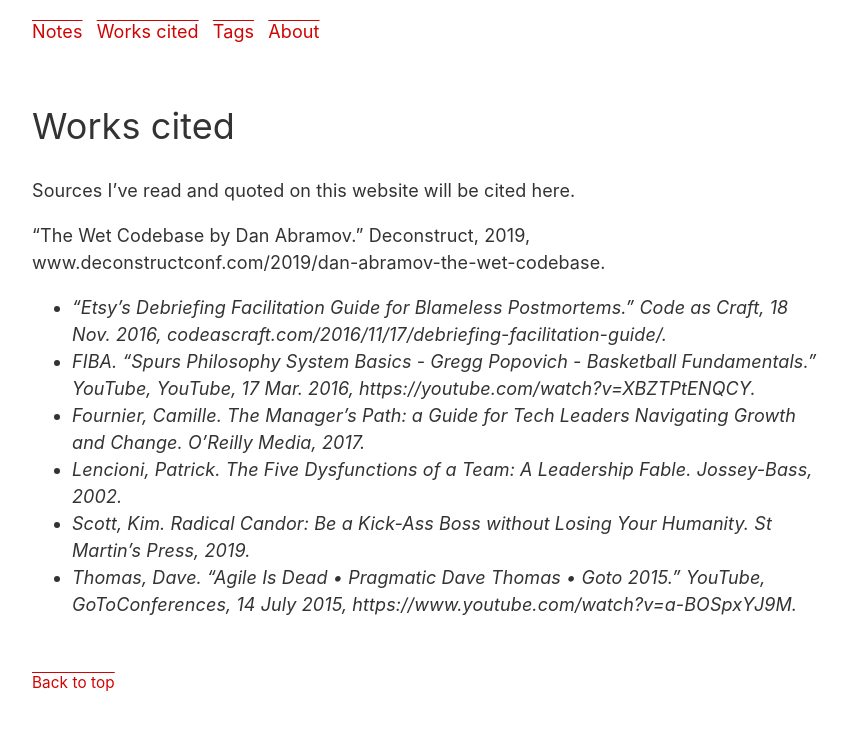
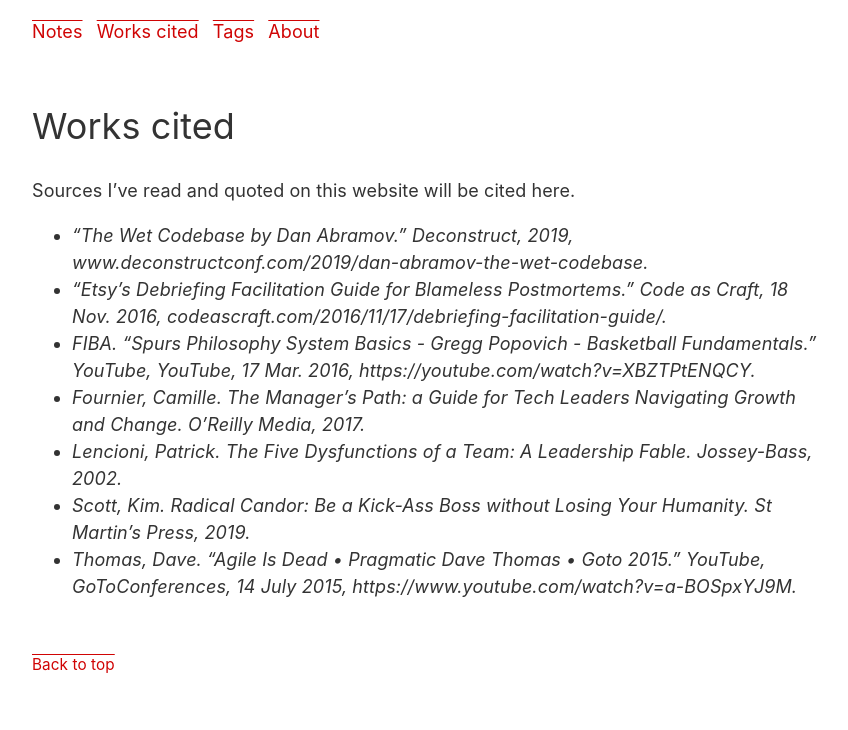
Before and after one commit to matyus/matyus.github.com, a Jekyll site: the page built from works-cited.md, in a window 1280 px wide. Shown: the top 730 px of the page, without its empty margins (208-1056 px from the left). Built offline with Jekyll 4.4.1, drawn with Linux system fonts in a browser that asks for light colours; our own code applies the rules of GitHub Pages for plain Markdown files.

Commit message:
fixes missing markdown bullet

```diff
--- a/works-cited.md
+++ b/works-cited.md
@@ -6,7 +6,7 @@
 
 Sources I've read and quoted on this website will be cited here.
 
-“The Wet Codebase by Dan Abramov.” Deconstruct, 2019, www.deconstructconf.com/2019/dan-abramov-the-wet-codebase.
+* “The Wet Codebase by Dan Abramov.” Deconstruct, 2019, www.deconstructconf.com/2019/dan-abramov-the-wet-codebase.
 * “Etsy's Debriefing Facilitation Guide for Blameless Postmortems.” Code as Craft, 18 Nov. 2016, codeascraft.com/2016/11/17/debriefing-facilitation-guide/.
 * FIBA. “Spurs Philosophy System Basics - Gregg Popovich - Basketball Fundamentals.” YouTube, YouTube, 17 Mar. 2016, https://youtube.com/watch?v=XBZTPtENQCY.
 * Fournier, Camille. The Manager's Path: a Guide for Tech Leaders Navigating Growth and Change. O'Reilly Media, 2017.
```
